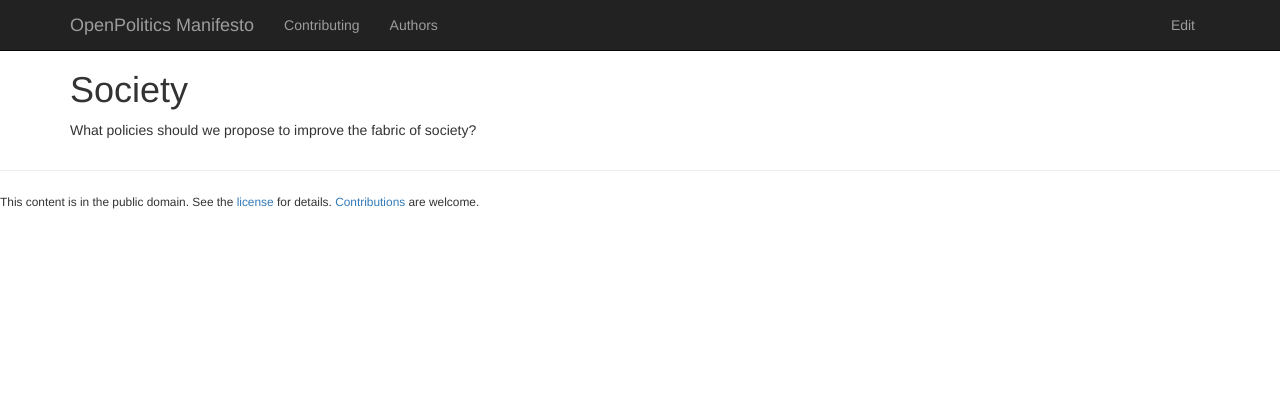
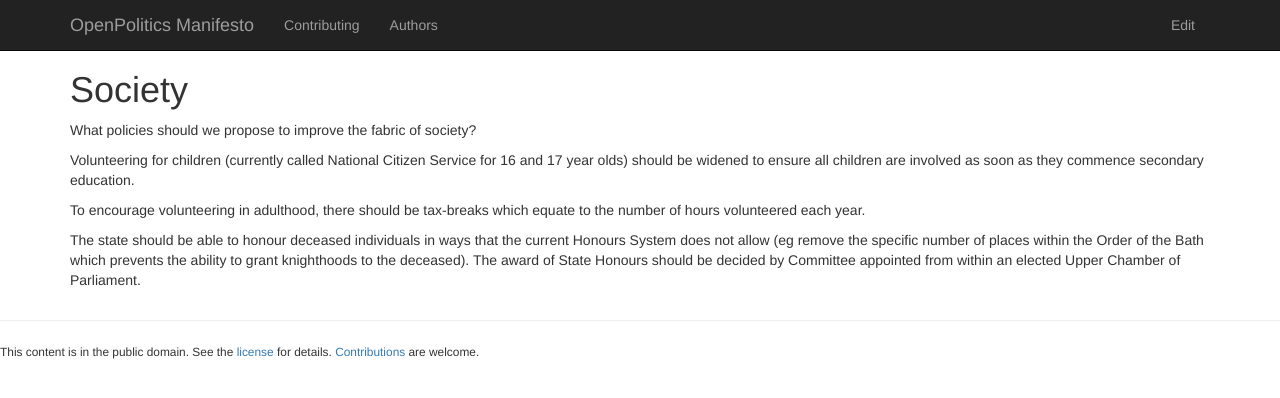
Before and after one commit to openpolitics/manifesto, a Jekyll site: the page built from society.md, in a window 1280 px wide. Shown: the top 398 px of the page. Built offline with Jekyll 4.4.1, drawn with Linux system fonts in a browser that asks for light colours; nearby versions of some CDN libraries.

Commit message:
Few ideas on society

```diff
--- a/society.md
+++ b/society.md
@@ -5,3 +5,9 @@ published: true
 ---
 
 What policies should we propose to improve the fabric of society?
+
+Volunteering for children (currently called National Citizen Service for 16 and 17 year olds) should be widened to ensure all children are involved as soon as they commence secondary education.
+
+To encourage volunteering in adulthood, there should be tax-breaks which equate to the number of hours volunteered each year.
+
+The state should be able to honour deceased individuals in ways that the current Honours System does not allow (eg remove the specific number of places within the Order of the Bath which prevents the ability to grant knighthoods to the deceased). The award of State Honours should be decided by Committee appointed from within an elected Upper Chamber of Parliament.
```
